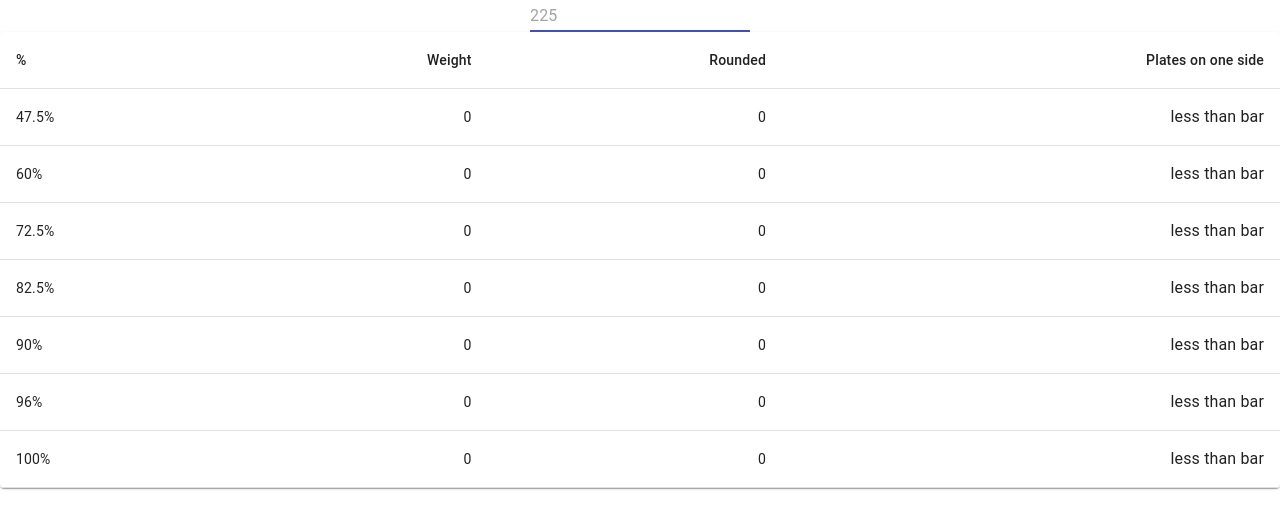
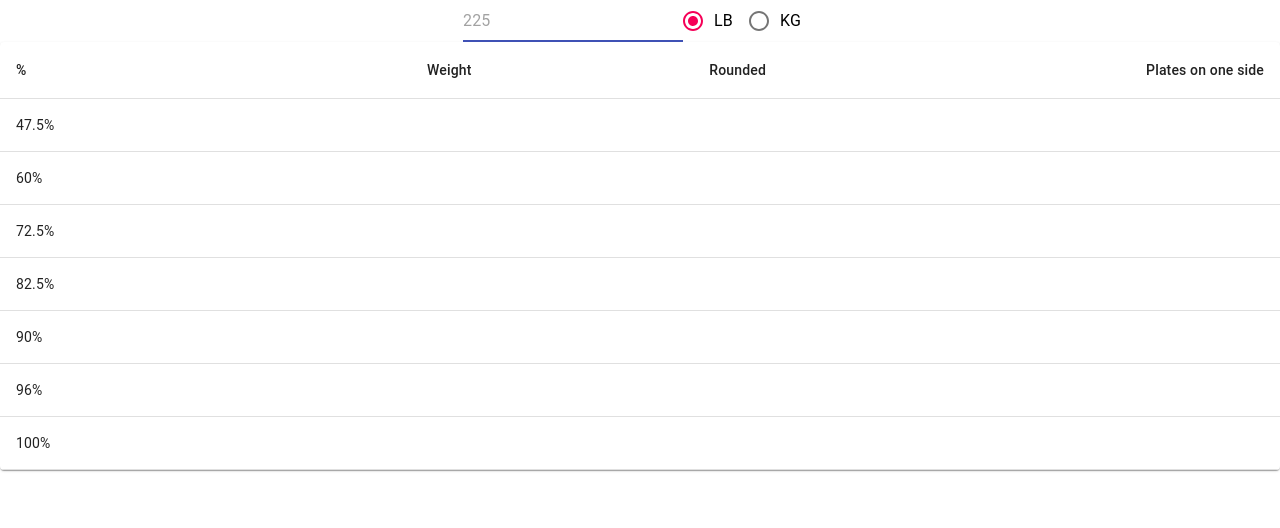
Before and after one commit to esoh/myplatecalculator.com, a React (Create React App) app in the folder webapp/: page / in a window 1280 px wide. Shown: the top 528 px of the page. Built offline with nearby package versions, Linux system fonts and the light colour scheme.

Commit message:
feat: add KG support

```diff
--- a/webapp/src/App.js
+++ b/webapp/src/App.js
@@ -9,40 +9,88 @@ import TableHead from '@material-ui/core/TableHead';
 import TableRow from '@material-ui/core/TableRow';
 import Paper from '@material-ui/core/Paper';
 import Typography from '@material-ui/core/Typography';
+import FormControlLabel from '@material-ui/core/FormControlLabel';
+import RadioGroup from '@material-ui/core/RadioGroup';
+import Radio from '@material-ui/core/Radio';
+import Box from '@material-ui/core/Box';
+
+const UNIT = {
+  KG: "KG",
+  LB: "LB",
+};
+
+const PLATE_TYPES = {
+  [UNIT.KG]: [25, 20, 15, 10, 5, 2.5, 1.25],
+  [UNIT.LB]: [45, 35, 25, 10, 5, 2.5, 1.25],
+};
+
+const BAR_WEIGHT = {
+  [UNIT.KG]: 20,
+  [UNIT.LB]: 45,
+};
 
 const percentages = [0.475, 0.60, 0.725, 0.825, 0.9, 0.96, 1];
 const roundToNearest = (number, step) => Math.round(number/step) * step;
-const toPlates = number => {
-  const platesAvailable = [45, 35, 25, 10, 5, 2.5, 1.25];
-  if (number < 45) return 'less than bar';
+const toPlates = (number, unit) => {
+  const platesAvailable = unit === UNIT.KG ? PLATE_TYPES.KG : PLATE_TYPES.LB;
+  const barWeight = unit === UNIT.KG ? BAR_WEIGHT.KG : BAR_WEIGHT.LB;
+  if (number < barWeight) return 'less than bar';
 
   const platesStrings = [];
-  let left = (number - 45)/2;
+  let left = (number - barWeight)/2;
   for (let i = 0; i < platesAvailable.length && left !== 0; i += 1) {
     const candidatePlateWeight = platesAvailable[i];
     const numPlates = Math.floor(left / candidatePlateWeight);
-    if (numPlates) platesStrings.push(`${numPlates} x ${candidatePlateWeight}lbs`);
+    if (numPlates) platesStrings.push(`${numPlates} x ${candidatePlateWeight}${unit}`);
     left -= numPlates * candidatePlateWeight;
   }
 
   return platesStrings.join('\n');
 };
 
+const LBS_IN_KGS = 2.20462262;
+
+const rnd = val => Math.round((val + Number.EPSILON) * 100) / 100;
+const convertValue = (value, oldUnit, newUnit) => {
+  if (oldUnit === UNIT.KG) {
+    if (!isNaN(parseFloat(value))) return parseFloat(rnd(parseFloat(value) * LBS_IN_KGS).toFixed(2));
+    return value;
+  } else {
+    if (!isNaN(parseFloat(value))) return parseFloat(rnd(parseFloat(value) / LBS_IN_KGS).toFixed(2));
+    return value;
+  }
+};
+
 function App() {
-  const [num, setNum] = useState();
+  const [num, setNum] = useState('');
+  const [unit, setUnit] = useState(UNIT.LB);
+
+  const handleChangeUnit = e => setUnit(oldUnit => {
+    const newUnit = e.target.value;
+    setNum(prev => convertValue(prev, oldUnit, newUnit));
+    return newUnit;
+  });
 
   const number = isNaN(num) ? null : parseFloat(num);
 
   return (
     <div className="App">
+      <Box flexDirection="row" display="flex" justifyContent="center">
         <Input
           placeholder="225"
           autoFocus
+          value={num}
           onChange={e => setNum(e.target.value)}
           onFocus={event => {
             event.target.select();
           }}
         />
+        <RadioGroup row value={unit} onChange={handleChangeUnit}>
+          <FormControlLabel value={UNIT.LB} control={<Radio />} label="LB" />
+          <FormControlLabel value={UNIT.KG} control={<Radio />} label="KG" />
+        </RadioGroup>
+      </Box>
+
       <TableContainer component={Paper}>
         <Table aria-label="simple table">
           <TableHead>
@@ -67,7 +115,7 @@ function App() {
                 </TableCell>
                 <TableCell align="right">
                   <Typography style={{whiteSpace: 'pre-line'}}>
-                    {isNaN(number) ? '' : toPlates(roundToNearest(percent * number, 2.5))}
+                    {isNaN(number) ? '' : toPlates(roundToNearest(percent * number, 2.5), unit)}
                   </Typography>
                 </TableCell>
               </TableRow>
```
Lines whose indentation alone changed are shown as unchanged.
